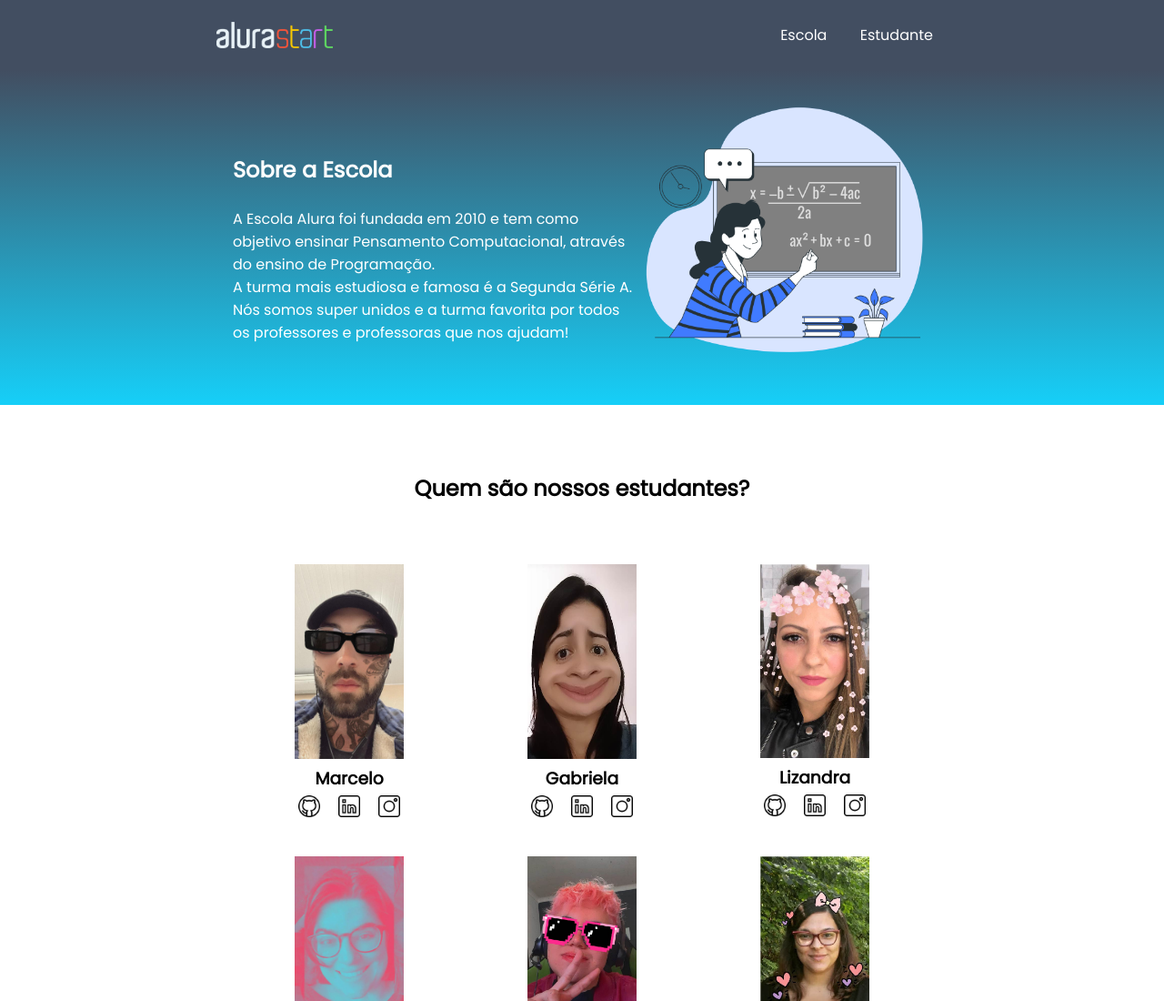
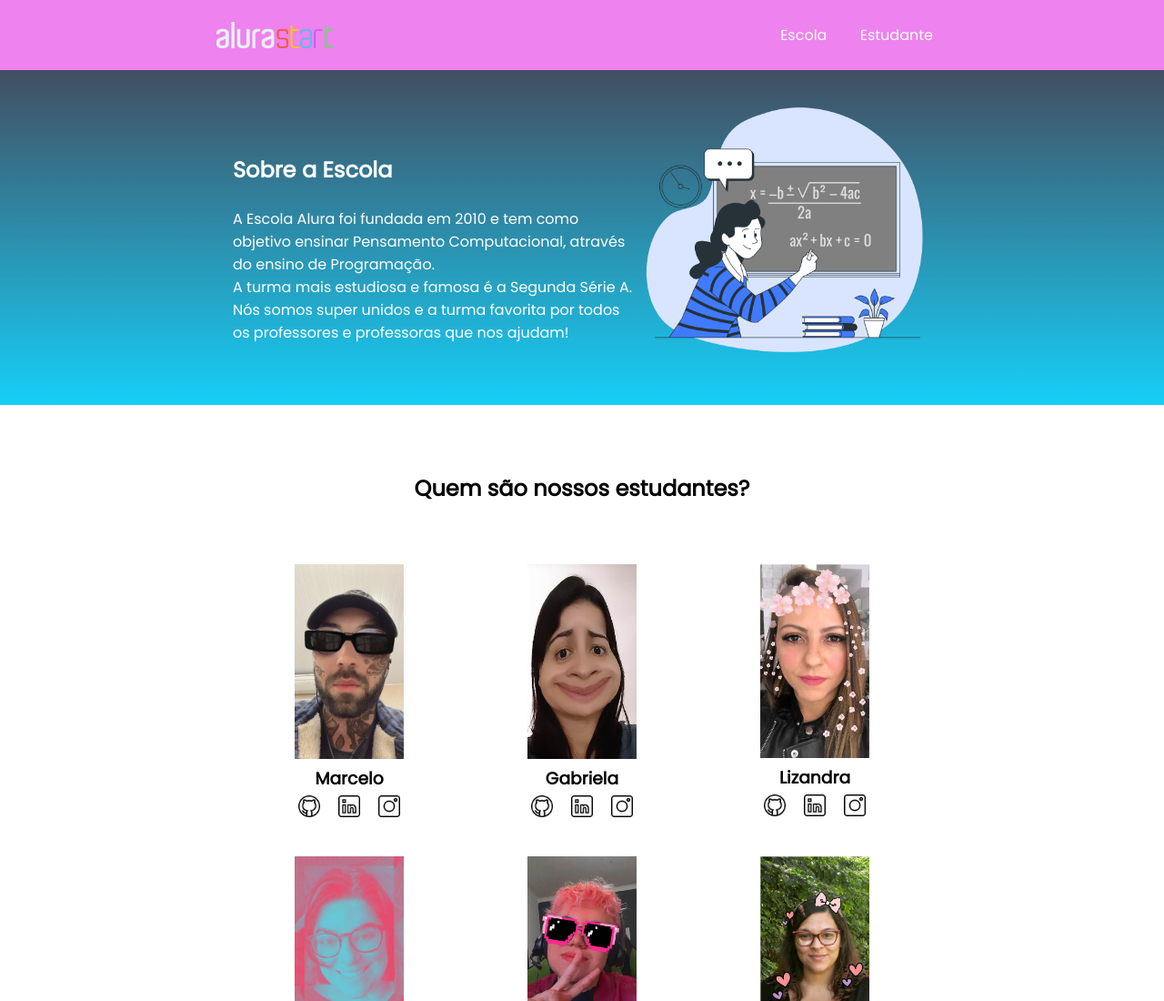
Before and after one commit to LeticiaDaLuz/alura.teste, a plain HTML site: page index.html in a window 1280 px wide. Shown: the top 1100 px of the page at 91% size. Drawn offline with Linux system fonts and the light colour scheme.

Commit message:
Update style.css

```diff
--- a/style.css
+++ b/style.css
@@ -6,7 +6,7 @@ body {
     font-family: 'Poppins', sans-serif;
 }
 .cabecalho {
-    background-color: #424E61;
+    background-color: #EE82EE;
     color: white;
     display: flex;
     justify-content: space-around;
```
